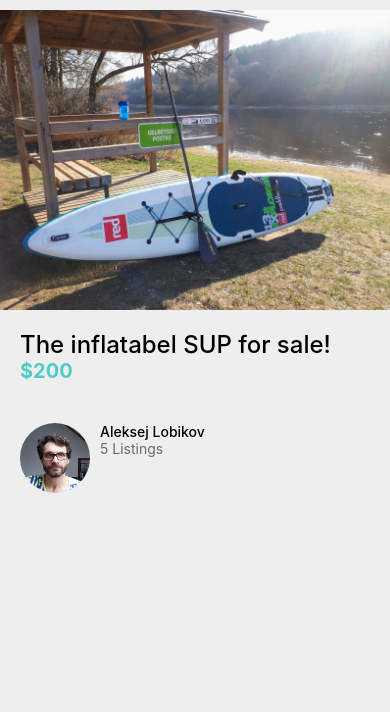
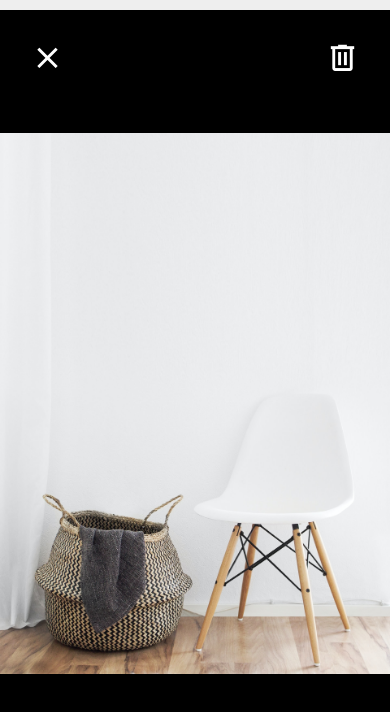
Before and after one commit to alobikov/DoneWithIt, a React Native app: screen / in a window 390 px wide. Shown: the top 712 px of the page. Built offline with nearby package versions, Linux system fonts and the light colour scheme.

Commit message:
add Icons to ViewImageScreen

```diff
--- a/App.js
+++ b/App.js
@@ -4,13 +4,14 @@ import { SafeAreaView, StyleSheet, Text, View } from "react-native";
 import Welcome from "./app/screens/WelcomeScreen";
 import Card from "./app/components/Card";
 import ListingDetailsScreen from "./app/screens/ListingDetailsScreen";
+import ViewImageScreen from "./app/screens/ViewImageScreen";
 
 export default function App() {
   return (
     <SafeAreaView style={styles.container}>
-      <ListingDetailsScreen />
+      {/* <ListingDetailsScreen /> */}
       {/* <Welcome /> */}
-      {/* <ViewImageScreen /> */}
+      <ViewImageScreen />
       {/* <StatusBar style="auto" /> */}
     </SafeAreaView>
   );
--- a/app/screens/ViewImageScreen.js
+++ b/app/screens/ViewImageScreen.js
@@ -1,5 +1,6 @@
 import React from "react";
 import { StyleSheet, Image, View } from "react-native";
+import { MaterialCommunityIcons } from "@expo/vector-icons";
 
 import colors from "../config/colors";
 
@@ -7,8 +8,16 @@ export default function ViewImageScreen() {
   return (
     <View style={styles.container}>
       <View style={styles.control}>
-        <View style={styles.closeIcon} />
-        <View style={styles.deleteIcon} />
+        <View>
+          <MaterialCommunityIcons name="close" size={35} color="white" />
+        </View>
+        <View>
+          <MaterialCommunityIcons
+            name="trash-can-outline"
+            size={35}
+            color="white"
+          />
+        </View>
       </View>
       <Image
         resizeMode="contain"
@@ -20,21 +29,11 @@ export default function ViewImageScreen() {
 }
 
 const styles = StyleSheet.create({
-  closeIcon: {
-    width: 50,
-    height: 50,
-    backgroundColor: colors.primary,
-  },
   control: {
     flex: 0,
     flexDirection: "row",
     margin: 30,
     justifyContent: "space-between",
-  },
-  deleteIcon: {
-    width: 50,
-    height: 50,
-    backgroundColor: colors.secondary,
   },
   container: {
     flex: 1,
```
